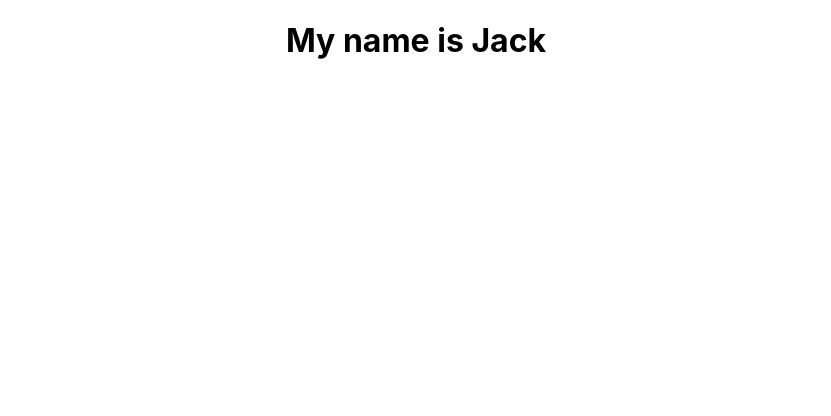
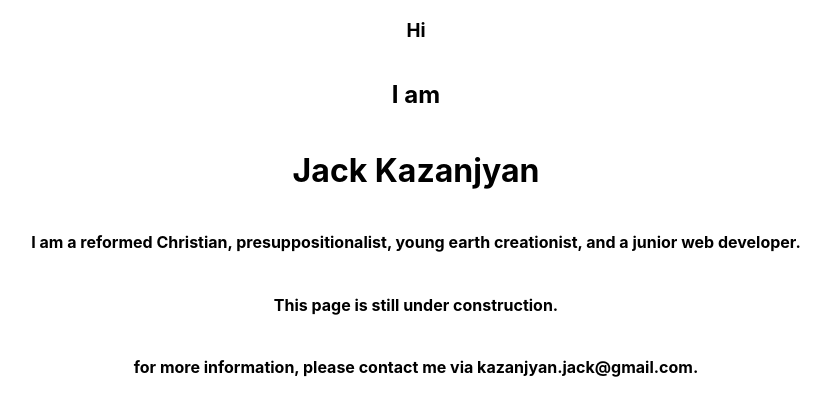
Before and after one commit to Jack4ac22/KAZANJYAN, a Next.js app: page / in a window 1280 px wide. Shown: the top 416 px of the page, without its empty margins (224-1055 px from the left). Built offline with nearby package versions, Linux system fonts and the light colour scheme.

Commit message:
udpating the text

```diff
--- a/pages/_app.jsx
+++ b/pages/_app.jsx
@@ -1,7 +1,15 @@
-import '../styles/globals.css'
+import "../styles/globals.css";
 
 function MyApp({ Component, pageProps }) {
-  return <Component {...pageProps} />
+  return (
+    <>
+      <Component {...pageProps} />
+      <style>
+        {`
+    `}
+      </style>
+    </>
+  );
 }
 
-export default MyApp
+export default MyApp;
--- a/pages/index.jsx
+++ b/pages/index.jsx
@@ -6,15 +6,19 @@ export default function Home() {
   return (
     <>
       <div className="main">
-        <h1>My name is Jack</h1>
-        <p>
+        <h3>Hi</h3>
+        <h2>I am</h2>
+        <h1>Jack Kazanjyan</h1>
+        <h4>
           I am a reformed Christian, presuppositionalist, young earth
           creationist, and a junior web developer.
-        </p>
-        <p>This page is still under construction.</p>
-        <p>
-          for more information, please contact me via kazanjyan.jack@gmail.com.
-        </p>
+        </h4>
+        <h4>This page is still under construction.</h4>
+        <h4>
+          for more information, please contact me via{" "}
+          <a href="mailto:kazanjyan.jack@gmail.com">kazanjyan.jack@gmail.com</a>
+          .
+        </h4>
       </div>
       <style>{`
       .main{
@@ -23,13 +27,10 @@ flex-direction: column;
 justify-content: center;
 align-items: center;
 align-content: center
+background-color: black;
+text-align
       }
-  p{
-    backgroundcolor: black;
-    color: white;
-    text-align
 
-  }
   `}</style>
     </>
   );
```
